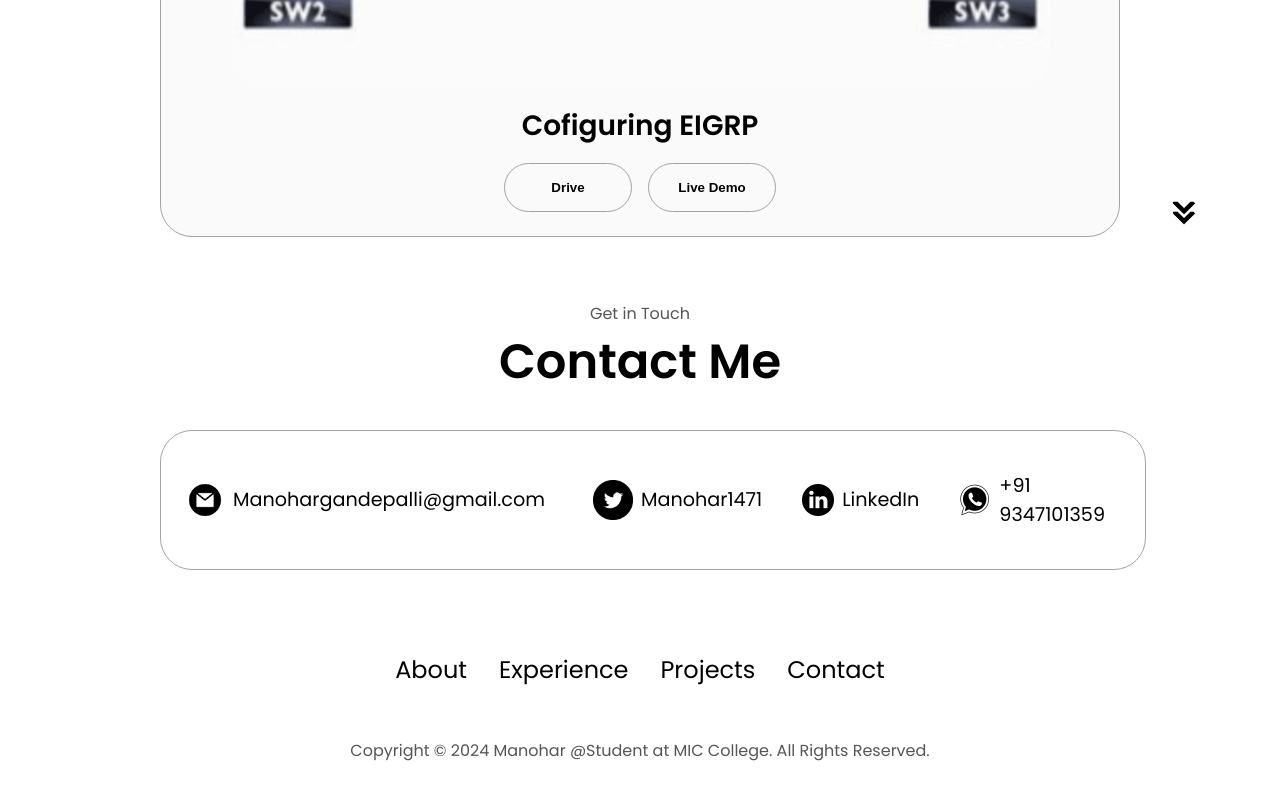
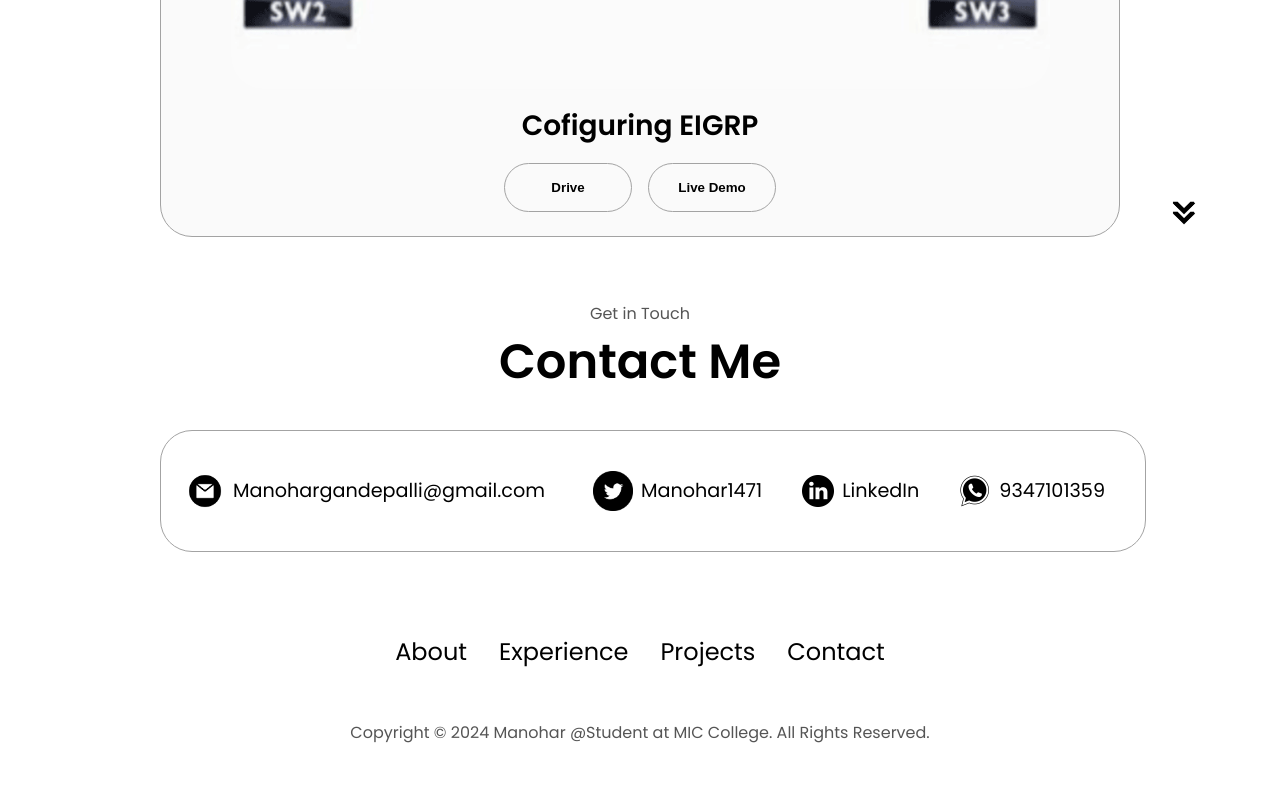
Before and after one commit to Manohar1471/ManoharGandepalli-portfolio.github.io, a plain HTML site: page index.html in a window 1280 px wide. Shown: the part 3926-4726 px from the top of the page. Drawn offline with Linux system fonts and the light colour scheme.

Commit message:
Update index.html

```diff
--- a/index.html
+++ b/index.html
@@ -372,7 +372,7 @@
             alt="whatsapp icon"
             class="icon contact-icon"
           />
-          <p><a href="https://wa.me/+919347101359">+91 9347101359</a></p>
+          <p><a href="https://wa.me/+919347101359">9347101359</a></p>
         </div>
       </div>
     </section>
```
